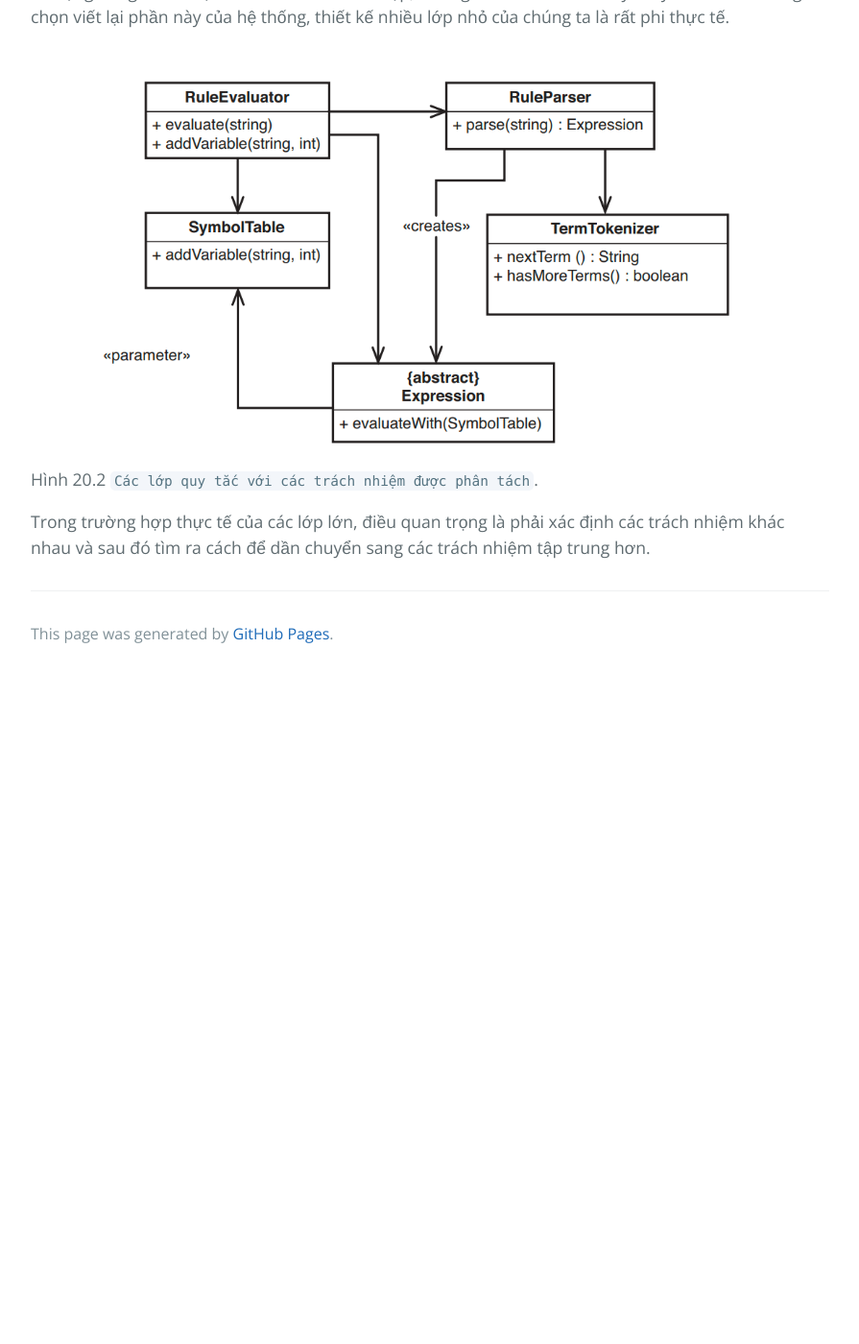
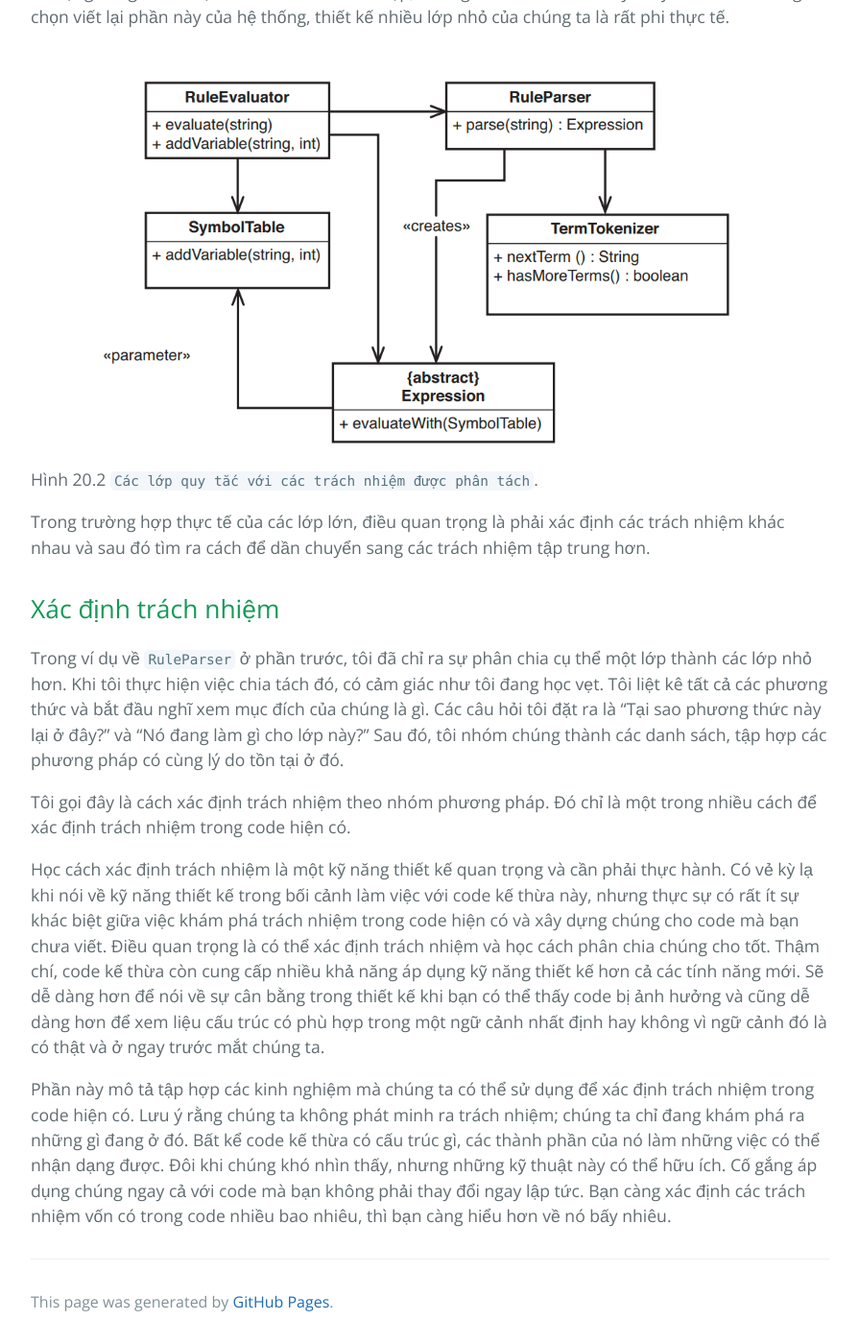
Before and after one commit to HaiBV/haibv.github.io, a Jekyll site: the page built from working-effectively-with-legacy-code/chapter-20-this-class-is-too-big-and-i-dont-want-it-to-get-any-bigger.md, in a window 1280 px wide and 1400 px high, scrolled down 3407 px. Shown: the whole window at 96% size, without its empty margins (192-1087 px from the left). Built offline with Jekyll 4.4.1, drawn with Linux system fonts in a browser that asks for light colours; our own code applies the rules of GitHub Pages for plain Markdown files; before the commit the page ends 4111 px from its top, so only the background shows below that.

Commit message:
Book - Working Efectively with Legacy Code - P2 - C20

```diff
--- a/working-effectively-with-legacy-code/chapter-20-this-class-is-too-big-and-i-dont-want-it-to-get-any-bigger.md
+++ b/working-effectively-with-legacy-code/chapter-20-this-class-is-too-big-and-i-dont-want-it-to-get-any-bigger.md
@@ -46,3 +46,13 @@ Như vậy có phải là quá mức cần thiết? Có thể. Thông thường,
 Hình 20.2 `Các lớp quy tắc với các trách nhiệm được phân tách`.
 
 Trong trường hợp thực tế của các lớp lớn, điều quan trọng là phải xác định các trách nhiệm khác nhau và sau đó tìm ra cách để dần chuyển sang các trách nhiệm tập trung hơn.
+
+## Xác định trách nhiệm
+
+Trong ví dụ về `RuleParser` ở phần trước, tôi đã chỉ ra sự phân chia cụ thể một lớp thành các lớp nhỏ hơn. Khi tôi thực hiện việc chia tách đó, có cảm giác như tôi đang học vẹt. Tôi liệt kê tất cả các phương thức và bắt đầu nghĩ xem mục đích của chúng là gì. Các câu hỏi tôi đặt ra là "Tại sao phương thức này lại ở đây?" và “Nó đang làm gì cho lớp này?” Sau đó, tôi nhóm chúng thành các danh sách, tập hợp các phương pháp có cùng lý do tồn tại ở đó.
+
+Tôi gọi đây là cách xác định trách nhiệm theo nhóm phương pháp. Đó chỉ là một trong nhiều cách để xác định trách nhiệm trong code hiện có.
+
+Học cách xác định trách nhiệm là một kỹ năng thiết kế quan trọng và cần phải thực hành. Có vẻ kỳ lạ khi nói về kỹ năng thiết kế trong bối cảnh làm việc với code kế thừa này, nhưng thực sự có rất ít sự khác biệt giữa việc khám phá trách nhiệm trong code hiện có và xây dựng chúng cho code mà bạn chưa viết. Điều quan trọng là có thể xác định trách nhiệm và học cách phân chia chúng cho tốt. Thậm chí, code kế thừa còn cung cấp nhiều khả năng áp dụng kỹ năng thiết kế hơn cả các tính năng mới. Sẽ dễ dàng hơn để nói về sự cân bằng trong thiết kế khi bạn có thể thấy code bị ảnh hưởng và cũng dễ dàng hơn để xem liệu cấu trúc có phù hợp trong một ngữ cảnh nhất định hay không vì ngữ cảnh đó là có thật và ở ngay trước mắt chúng ta.
+
+Phần này mô tả tập hợp các kinh nghiệm mà chúng ta có thể sử dụng để xác định trách nhiệm trong code hiện có. Lưu ý rằng chúng ta không phát minh ra trách nhiệm; chúng ta chỉ đang khám phá ra những gì đang ở đó. Bất kể code kế thừa có cấu trúc gì, các thành phần của nó làm những việc có thể nhận dạng được. Đôi khi chúng khó nhìn thấy, nhưng những kỹ thuật này có thể hữu ích. Cố gắng áp dụng chúng ngay cả với code mà bạn không phải thay đổi ngay lập tức. Bạn càng xác định các trách nhiệm vốn có trong code nhiều bao nhiêu, thì bạn càng hiểu hơn về nó bấy nhiêu.
```
